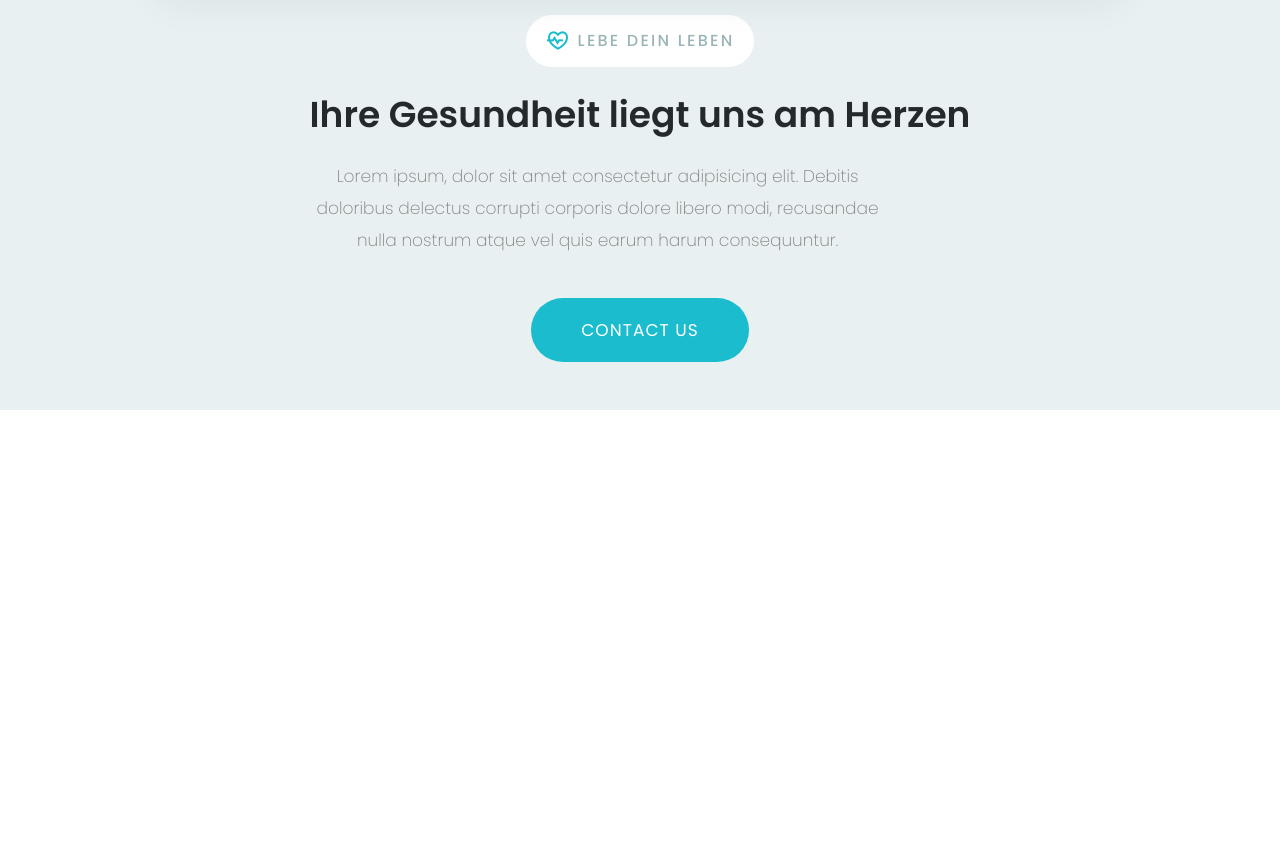
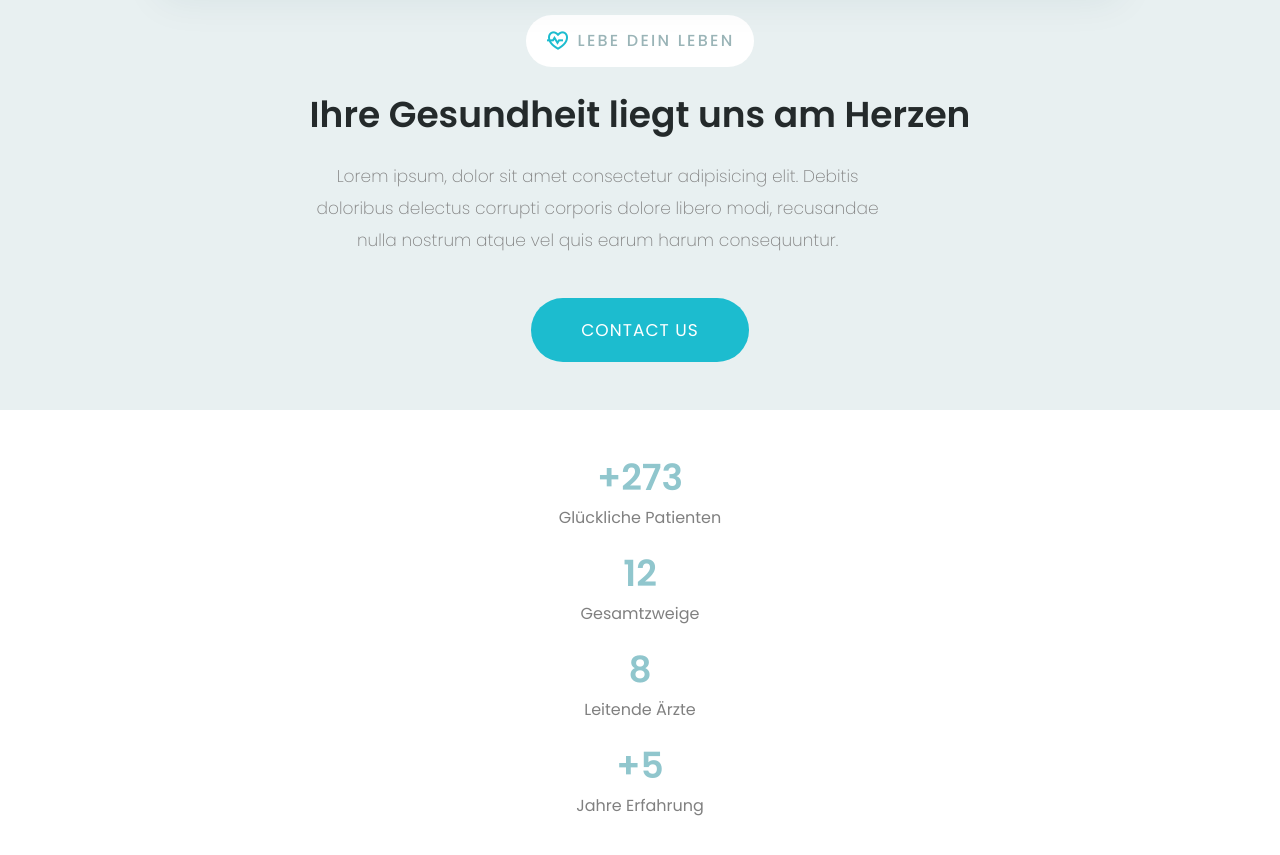
Before and after one commit to edantal/Theme-Insove--TailwindCSS, a website: page index.html in a window 1280 px wide. Shown: the part 169-1024 px from the top of the page. Before the commit the page ends 800 px from the top, so only its background shows below. Drawn offline with nearby package versions, Linux system fonts and the light colour scheme.

Commit message:
Add stats section

```diff
--- a/index.html
+++ b/index.html
@@ -248,6 +248,48 @@
       </div>
     </section>
 
+    <!--~~~~~~~~~~~~~ STATS ~~~~~~~~~~~~~-->
+    <div class="stats section">
+      <div class="container mx-auto">
+        <div class="flex flex-col xl:flex-row gap-y-6 justify-between">
+          <div class="stat__item flex-1 xl:border-r flex flex-col items-center">
+            <div
+              class="text-4xl xl:text-[64px] font-semibold text-accent-tertiary xl:mb-2"
+            >
+              +273
+            </div>
+            <div class="text-base text-secondary pt-2">
+              Glückliche Patienten
+            </div>
+          </div>
+          <div class="stat__item flex-1 xl:border-r flex flex-col items-center">
+            <div
+              class="text-4xl xl:text-[64px] font-semibold text-accent-tertiary xl:mb-2"
+            >
+              12
+            </div>
+            <div class="text-base text-secondary pt-2">Gesamtzweige</div>
+          </div>
+          <div class="stat__item flex-1 xl:border-r flex flex-col items-center">
+            <div
+              class="text-4xl xl:text-[64px] font-semibold text-accent-tertiary xl:mb-2"
+            >
+              8
+            </div>
+            <div class="text-base text-secondary pt-2">Leitende Ärzte</div>
+          </div>
+          <div class="stat__item flex-1 flex flex-col items-center">
+            <div
+              class="text-4xl xl:text-[64px] font-semibold text-accent-tertiary xl:mb-2"
+            >
+              +5
+            </div>
+            <div class="text-base text-secondary pt-2">Jahre Erfahrung</div>
+          </div>
+        </div>
+      </div>
+    </div>
+
     <script src="js/swiper-bundle.min.js"></script>
     <script src="js/scrollreveal.min.js"></script>
     <script src="js/main.js"></script>
```
Also changed, not shown: dist/output.css.
